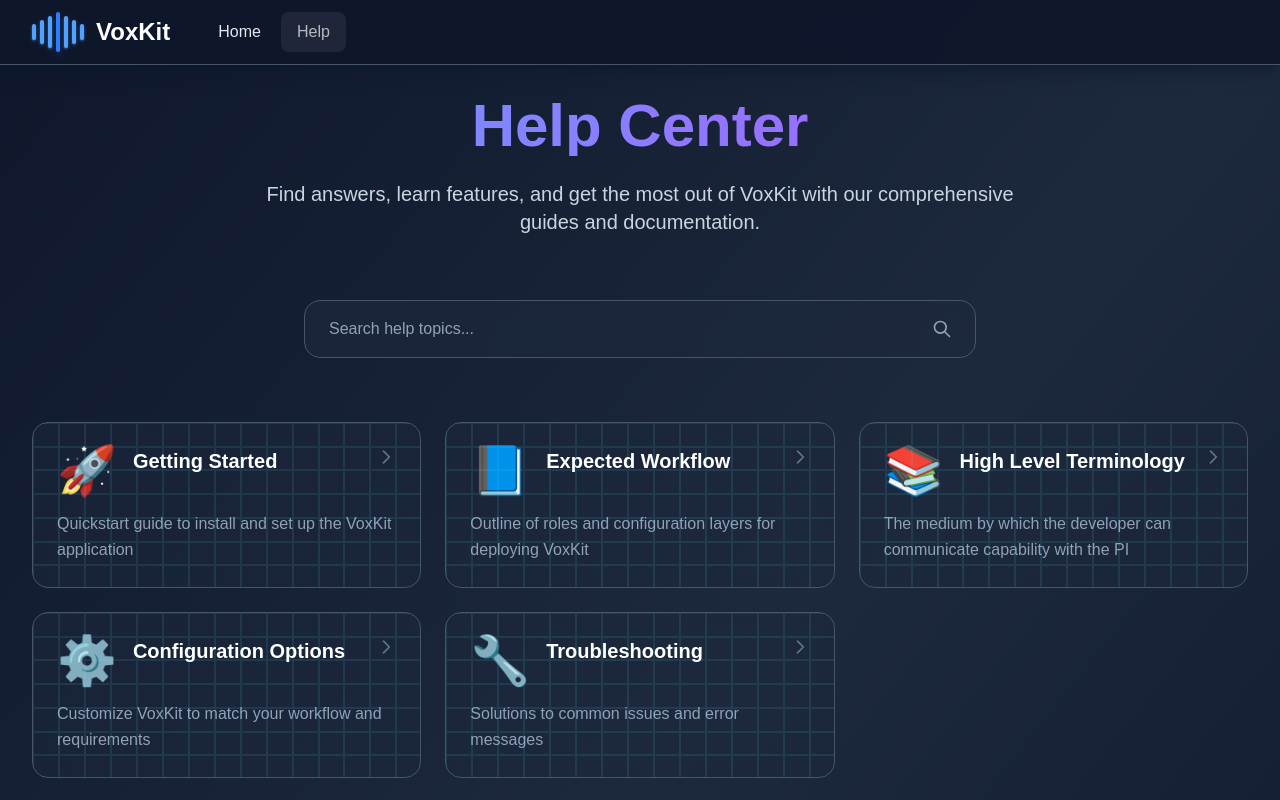
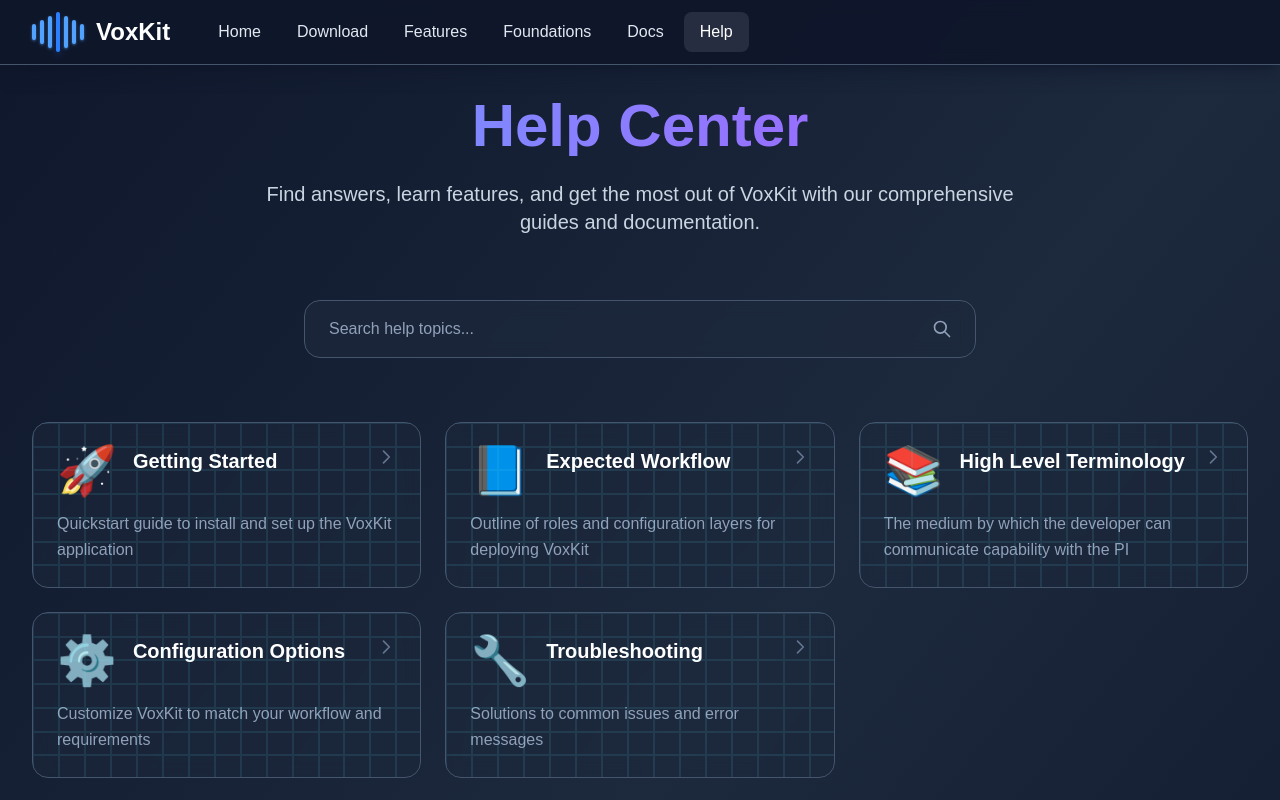
Before and after one commit to BrainBehaviorAnalyticsLab/voxkit-web, a Next.js app: page /help in a window 1280 px wide. Shown: the top 800 px of the page. Built offline with nearby package versions, Linux system fonts and the light colour scheme.

Commit message:
Make navbar static and not forcing home then view

```diff
--- a/layout/Navbar.tsx
+++ b/layout/Navbar.tsx
@@ -2,22 +2,11 @@
 import { useState } from 'react';
 import Link from 'next/link';
 
-export default function Navbar({view='Home'}) {
+const ALL_VIEWS = ['Home', 'Download', 'Features', 'Foundations', 'Docs', 'Help'] as const;
+
+export default function Navbar({ view = 'Home' }) {
     const [mobileMenuOpen, setMobileMenuOpen] = useState(false);
-
-    let desktopViews;
-    let mobileViews;
-    let selectedView;
-
-    if (view === 'Home') {
-        desktopViews = ['Download', 'Features', 'Foundations', 'Docs', 'Help'];
-        mobileViews = ['Features', 'Docs', 'Help'];
-        selectedView = ''
-    } else {
-        desktopViews = ['Home', view];
-        mobileViews = desktopViews;
-        selectedView = view;
-    }
+    const selectedView = view;
 
     return (
         <nav className="fixed w-full bg-slate-900/95 backdrop-blur-sm border-b border-slate-600 z-50 shadow-lg shadow-slate-900/50">
@@ -40,49 +29,59 @@
                 <span className="text-2xl font-semibold text-white">VoxKit</span>
               </div>
 
-              {/* Desktop Navigation - Improved hover & spacing */}
+              {/* Desktop Navigation */}
               <div className="hidden md:flex items-center space-x-1">
-                {desktopViews.map((item) => (
+                {ALL_VIEWS.map((item) => {
+                  const isCurrent = selectedView === item;
+                  return (
                     <Link
                       href={item === 'Home' ? '/' : `/${item.toLowerCase()}`}
                       key={item}
                       className={
-                        selectedView === item
-                            ? "px-4 py-2 text-white bg-white/10 rounded-lg font-medium opacity-70 cursor-not-allowed pointer-events-none"
+                        isCurrent
+                          ? "px-4 py-2 text-white bg-white/10 rounded-lg font-medium cursor-default pointer-events-none"
                           : "px-4 py-2 text-slate-200 hover:text-white hover:bg-white/10 rounded-lg transition-all duration-200 font-medium"
                       }
-                    aria-current={selectedView === item ? 'page' : undefined}
-                    aria-disabled={selectedView === item ? true : undefined}
-                    tabIndex={selectedView === item ? -1 : 0}
+                      aria-current={isCurrent ? 'page' : undefined}
+                      tabIndex={isCurrent ? -1 : 0}
                     >
                       {item}
                     </Link>
-                ))}
+                  );
+                })}
               </div>
             </div>
 
           </div>
         </div>
 
-        {/* Mobile Navigation - Visible on all screens */}
+        {/* Mobile Navigation */}
         {mobileMenuOpen && (
           <div className="border-t border-slate-600 bg-slate-900/95 backdrop-blur-sm">
             <div className="px-4 py-6 max-w-7xl mx-auto">
-              {mobileViews.map((item, index) => (
+              {ALL_VIEWS.map((item, index) => {
+                const isCurrent = selectedView === item;
+                return (
                   <div key={item}>
-                  <a
-                    href={`/${item.toLowerCase()}`}
-                    className="block w-full text-left px-5 py-3 text-slate-200 hover:text-white hover:bg-white/10 rounded-lg transition-all duration-200 font-medium text-lg"
+                    <Link
+                      href={item === 'Home' ? '/' : `/${item.toLowerCase()}`}
+                      className={
+                        isCurrent
+                          ? "block w-full text-left px-5 py-3 text-white bg-white/10 rounded-lg font-medium text-lg pointer-events-none"
+                          : "block w-full text-left px-5 py-3 text-slate-200 hover:text-white hover:bg-white/10 rounded-lg transition-all duration-200 font-medium text-lg"
+                      }
+                      aria-current={isCurrent ? 'page' : undefined}
                       onClick={() => setMobileMenuOpen(false)}
                     >
                       {item}
-                  </a>
-                  {index < 2 && <div className="h-px bg-white/20 my-2 mx-4"></div>}
+                    </Link>
+                    {index < ALL_VIEWS.length - 1 && <div className="h-px bg-white/20 my-2 mx-4"></div>}
                   </div>
-              ))}
+                );
+              })}
             </div>
           </div>
         )}
       </nav>
-    )
+    );
 }
```
Lines whose indentation alone changed are shown as unchanged.
